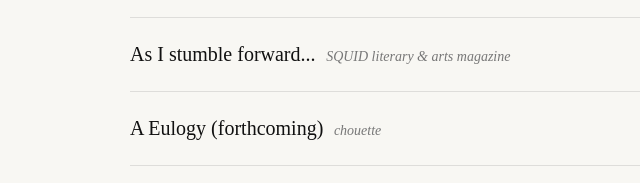
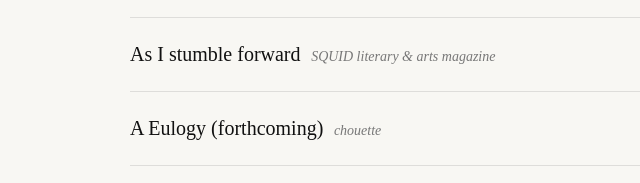
Before and after one commit to JZ8819/jeremyz-website, a plain HTML site: page writing.html in a window 1280 px wide. Shown: the part 835-1018 px from the top of the page, 10-650 px from the left. Drawn offline with nearby package versions, Linux system fonts and the light colour scheme.

Commit message:
Update editorial title in writing.html
Removed ellipsis from the editorial title link.

```diff
--- a/writing.html
+++ b/writing.html
@@ -491,7 +491,7 @@
           <a class="editorial-title"
              href="https://www.squidliterary.com/product-page/squid-issue-04-print"
              target="_blank">
-            As I stumble forward...
+            As I stumble forward
           </a>
           <span class="editorial-publication">SQUID literary & arts magazine</span>
         </div>
```
